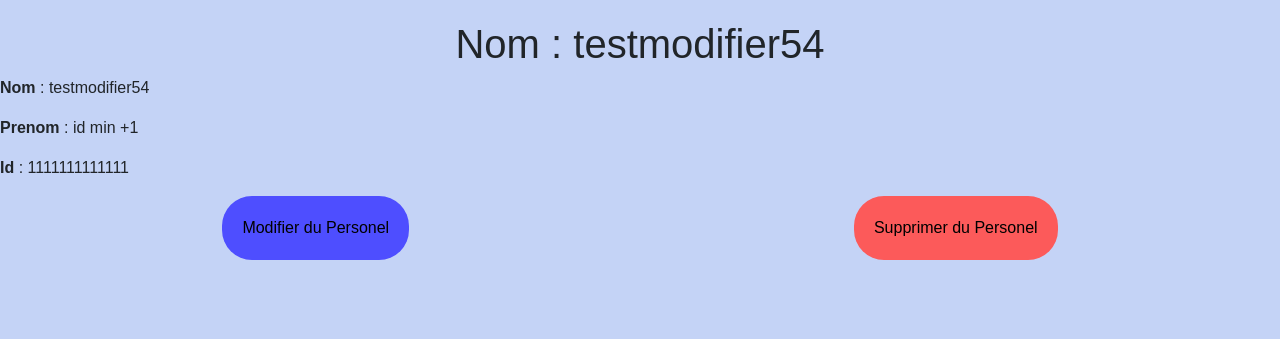
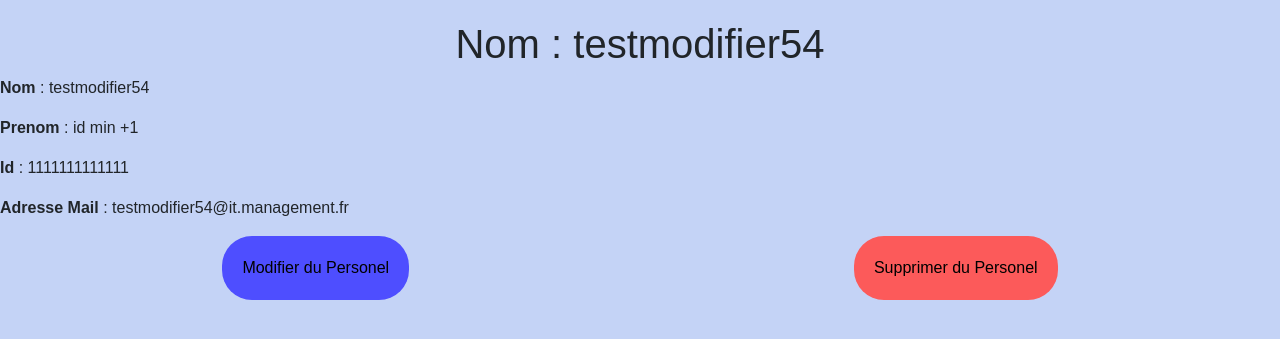
Before and after one commit to Moros0/SAE2.03, a Django app: page /personnel/1111111111111 in a window 1280 px wide. Shown: the part 84-423 px from the top of the page. Run offline with Django 3.2, Linux system fonts and the light colour scheme; data comes from the database, SQL or seed files in the repository; some libraries are stand-ins or nearby versions.

Commit message:
foreign key perso machine

```diff
--- a/projet/projetApp/forms.py
+++ b/projet/projetApp/forms.py
@@ -8,12 +8,12 @@ class LoginForm(forms.Form):
 class MachineForm(forms.ModelForm):
     class Meta:
         model = Machine
-        fields = ['etat', 'nom', 'adresse_ip', 'masque', 'maintenance_date', 'mach']
+        fields = ['etat', 'nom', 'adresse_ip', 'masque', 'reseau_assoc', 'maintenance_date', 'mach']
 
 class PersonnelForm(forms.ModelForm):
     class Meta:
         model = Personnel
-        fields = '__all__'
+        fields = ['nom','prenom','id','machine_assoc']
 
 class ReseauForm(forms.ModelForm):
     class Meta:
--- a/projet/projetApp/models.py
+++ b/projet/projetApp/models.py
@@ -58,10 +58,6 @@ class Machine(models.Model):
 	def __str__(self):
 		return str(self.id) + " -> " + self.nom
 
-	def get_name(self):
-		return str(self.id) + " " + self.nom
-
-
 class Personnel(models.Model):
 	id = models.PositiveIntegerField(
 		primary_key = True,
@@ -78,7 +74,17 @@ class Personnel(models.Model):
 		max_length = 30
 	)
 
-	machine_id = models.ForeignKey(Machine, on_delete=models.CASCADE)
+	machine_assoc = models.ForeignKey(Machine, on_delete=models.CASCADE)
+
+	mail = models.EmailField(blank = True) # max_lenght = 46 car le fomat est 'nom@it.management.fr' donc 30 + 16
+
 
 	def __str__(self):
 		return str(self.id) + " -> " + self.nom
+
+	def save(self, *args, **kwargs):
+		if not self.mail:
+			username = self.nom.lower().replace(" ", "") 	#permet d'enelever les espaces et de mettre les caractères en minuscules
+			domain = "it.management.fr"
+			self.mail = f"{username}@{domain}"		#créer l'adrese automatiquement grâce aux arg donnés
+		super().save(*args, **kwargs)
--- a/projet/projetApp/templates/html/ajout_personnel.html
+++ b/projet/projetApp/templates/html/ajout_personnel.html
@@ -13,8 +13,8 @@
     </form>
 
     {% load static %}
-    <a href="{% url 'machine' %}"><img src="{% static 'images/retour.png' %}" height="50px" width="50px"></a>
-    <a href="{% url 'machine' %}"><p>Retour sur le site.</p></a>
+    <a href="{% url 'personnel' %}"><img src="{% static 'images/retour.png' %}" height="50px" width="50px"></a>
+    <a href="{% url 'personnel' %}"><p>Retour sur le site.</p></a>
     <style>
         main{
             display: flex;
--- a/projet/projetApp/templates/html/detail_personnel.html
+++ b/projet/projetApp/templates/html/detail_personnel.html
@@ -8,6 +8,7 @@
     <p><strong>Nom</strong> : {{ personnel.nom }}</p>
     <p><strong>Prenom</strong> : {{ personnel.prenom }}</p>
     <p><strong>Id</strong> : {{ personnel.id }}</p>
+    <p><strong>Adresse Mail</strong> : {{ personnel.mail }}</p>
 
     <div class="li_button">
         <a href="{% url 'modifier_personnel' personnel.id %}"><button class="button_modif">Modifier du Personel</button></a>
--- a/projet/projetApp/templates/html/liste_personnel.html
+++ b/projet/projetApp/templates/html/liste_personnel.html
@@ -22,7 +22,7 @@
                     <td></a>{{ personnel.nom }}</td>
                     <td>{{ personnel.prenom }}</td>
                     <td>{{ personnel.id }}</td>
-                    <td>{{ personnel.machine_id }}</td>
+                    <td>{{ personnel.machine_assoc }}</td>
                     <td><a href="{% url 'detail_personnel' personnel.id %}"><button class="button_detail">Accéder aux détails</button></a></td>
                 </tr>
                 {% endfor %}
```
Also changed, not shown: projet/db.sqlite3, projet/projetApp/migrations/0032_rename_machine_id_personnel_machine_assoc_and_more.py (added), projet/projetApp/migrations/0033_alter_machine_etat_alter_machine_mach.py (added), projet/projetApp/migrations/0034_alter_machine_etat_alter_machine_mach.py (added).
